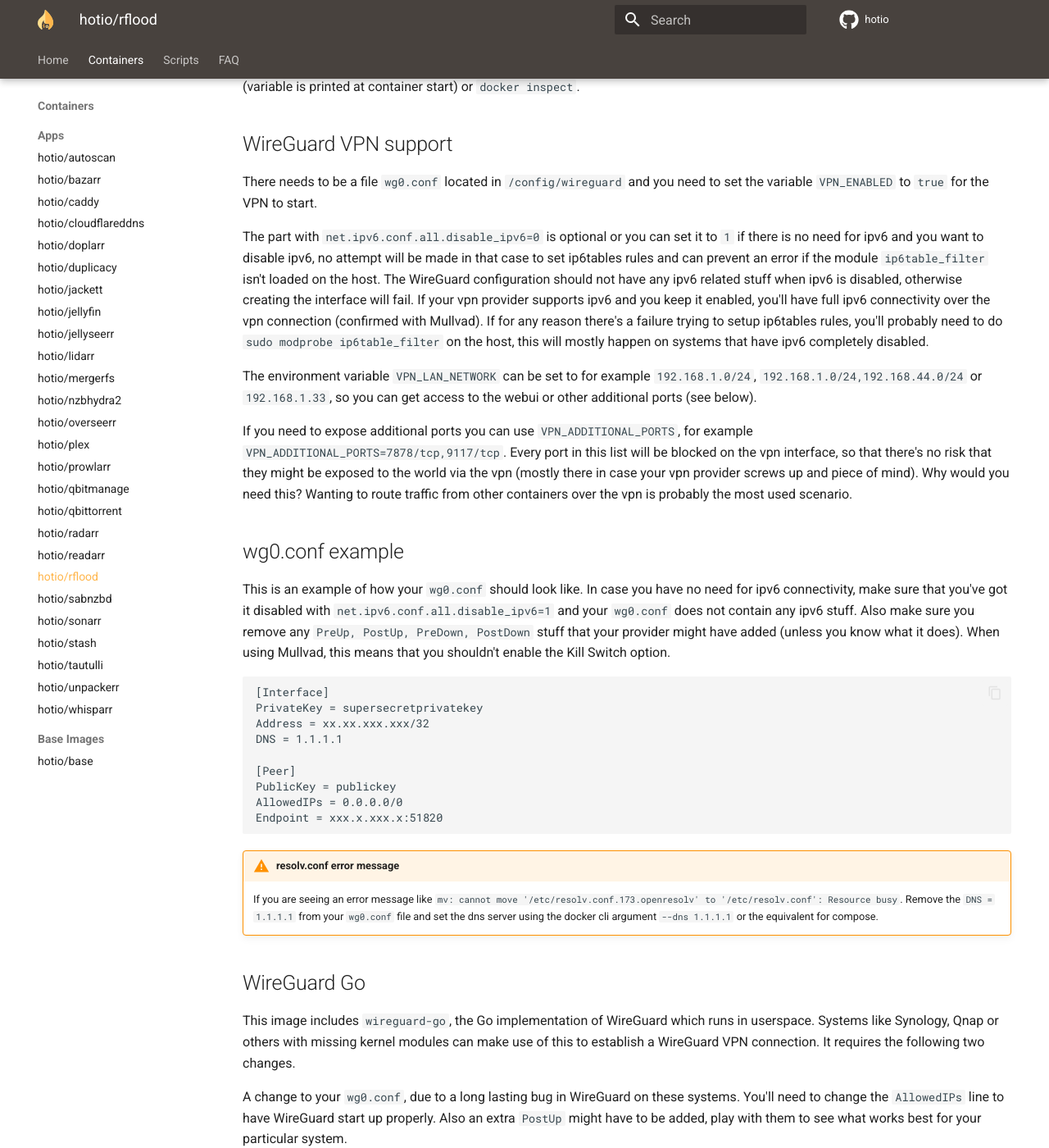
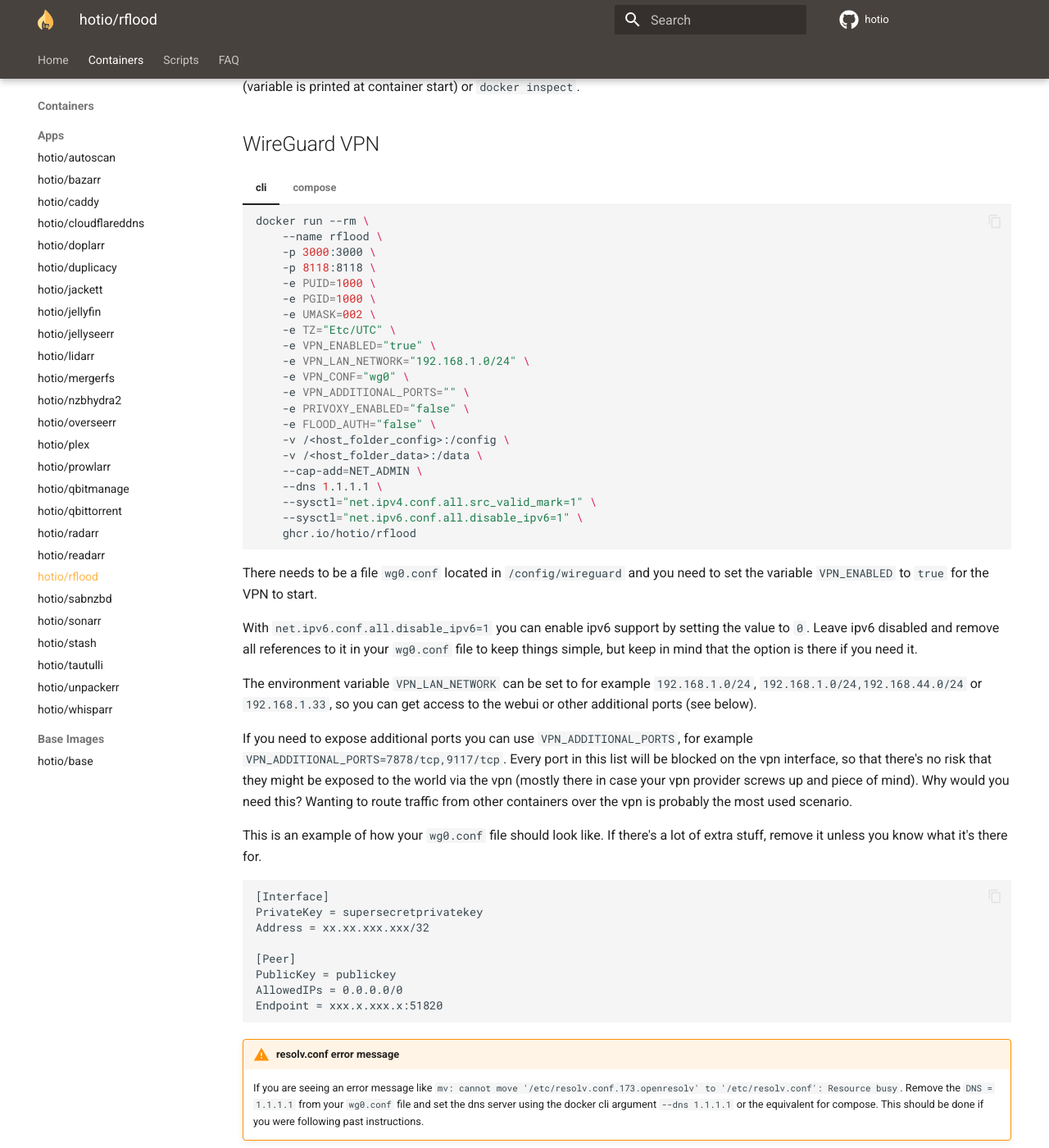
Before and after one commit to hotio/website, an MkDocs documentation site: the page built from docs/containers/rflood.md, in a window 1280 px wide and 1400 px high, scrolled down 947 px. Shown: the whole window at 82% size. Built offline with MkDocs 1.6.1 and Material for MkDocs 9.7.7, drawn with Linux system fonts in a browser that asks for light colours; some of the changed text lies outside the part shown.

Commit message:
update wg docs for syno

````diff
--- a/docs/containers/rflood.md
+++ b/docs/containers/rflood.md
@@ -49,7 +49,15 @@
           - /<host_folder_data>:/data
     ```
 
-=== "cli vpn"
+--8<-- "includes/tags.md"
+
+## Changing the WebUI port
+
+Under certain circumstances it's required to run the WebUI on a different internal port, you can do that by modifying the environment variable `WEBUI_PORTS` accordingly. It should be in the format `xxxx/tcp,xxxx/udp`, take a look at the default with `docker logs` (variable is printed at container start) or `docker inspect`.
+
+## WireGuard VPN
+
+=== "cli"
 
     ```shell
     docker run --rm \
@@ -61,7 +69,7 @@
         -e UMASK=002 \
         -e TZ="Etc/UTC" \
         -e VPN_ENABLED="true" \
-        -e VPN_LAN_NETWORK="" \
+        -e VPN_LAN_NETWORK="192.168.1.0/24" \
         -e VPN_CONF="wg0" \
         -e VPN_ADDITIONAL_PORTS="" \
         -e PRIVOXY_ENABLED="false" \
@@ -71,11 +79,11 @@
         --cap-add=NET_ADMIN \
         --dns 1.1.1.1 \
         --sysctl="net.ipv4.conf.all.src_valid_mark=1" \
-        --sysctl="net.ipv6.conf.all.disable_ipv6=0" \
+        --sysctl="net.ipv6.conf.all.disable_ipv6=1" \
         ghcr.io/hotio/rflood
     ```
 
-=== "compose vpn"
+=== "compose"
 
     ```yaml
     version: "3.7"
@@ -93,7 +101,7 @@
           - UMASK=002
           - TZ=Etc/UTC
           - VPN_ENABLED=true
-          - VPN_LAN_NETWORK
+          - VPN_LAN_NETWORK=192.168.1.0/24
           - VPN_CONF=wg0
           - VPN_ADDITIONAL_PORTS
           - PRIVOXY_ENABLED=false
@@ -107,15 +115,75 @@
           - 1.1.1.1
         sysctls:
           - net.ipv4.conf.all.src_valid_mark=1
-          - net.ipv6.conf.all.disable_ipv6=0
+          - net.ipv6.conf.all.disable_ipv6=1
     ```
-
---8<-- "includes/tags.md"
-
-## Changing the WebUI port
-
-Under certain circumstances it's required to run the WebUI on a different internal port, you can do that by modifying the environment variable `WEBUI_PORTS` accordingly. It should be in the format `xxxx/tcp,xxxx/udp`, take a look at the default with `docker logs` (variable is printed at container start) or `docker inspect`.
 
 --8<-- "includes/wireguard.md"
 
---8<-- "includes/wireguard-go.md"
+## Synology (WireGuard Go)
+
+=== "cli"
+
+    ```shell
+    docker run --rm \
+        --name rflood \
+        -p 3000:3000 \
+        -p 8118:8118 \
+        -e PUID=1000 \
+        -e PGID=1000 \
+        -e UMASK=002 \
+        -e TZ="Etc/UTC" \
+        -e VPN_ENABLED="true" \
+        -e VPN_LAN_NETWORK="192.168.1.0/24" \
+        -e VPN_CONF="wg0" \
+        -e VPN_ADDITIONAL_PORTS="" \
+        -e PRIVOXY_ENABLED="false" \
+        -e FLOOD_AUTH="false" \
+        -v /<host_folder_config>:/config \
+        -v /<host_folder_data>:/data \
+        --cap-add=NET_ADMIN \
+        --dns 1.1.1.1 \
+        --sysctl="net.ipv4.conf.all.src_valid_mark=1" \
+        --sysctl="net.ipv6.conf.all.disable_ipv6=1" \
+        --device /dev/net/tun:/dev/net/tun \
+        ghcr.io/hotio/rflood
+    ```
+
+=== "compose"
+
+    ```yaml
+    version: "3.7"
+
+    services:
+      rflood:
+        container_name: rflood
+        image: ghcr.io/hotio/rflood
+        ports:
+          - "3000:3000"
+          - "8118:8118"
+        environment:
+          - PUID=1000
+          - PGID=1000
+          - UMASK=002
+          - TZ=Etc/UTC
+          - VPN_ENABLED=true
+          - VPN_LAN_NETWORK=192.168.1.0/24
+          - VPN_CONF=wg0
+          - VPN_ADDITIONAL_PORTS
+          - PRIVOXY_ENABLED=false
+          - FLOOD_AUTH=false
+        volumes:
+          - /<host_folder_config>:/config
+          - /<host_folder_data>:/data
+        cap_add:
+          - NET_ADMIN
+        dns:
+          - 1.1.1.1
+        sysctls:
+          - net.ipv4.conf.all.src_valid_mark=1
+          - net.ipv6.conf.all.disable_ipv6=1
+        devices:
+          - /dev/net/tun:/dev/net/tun
+    ```
+
+--8<-- "includes/synology.md"
--- /dev/null
+++ b/includes/synology.md
@@ -0,0 +1,36 @@
+
+This image includes `wireguard-go`, the Go implementation of WireGuard which runs in userspace. Systems like Synology, Qnap or others with missing kernel modules can make use of this to establish a WireGuard VPN connection.
+
+This is an example of how your `wg0.conf` file should look like. If there's a lot of extra stuff, remove it unless you know what it's there for. Don't forget to add `PreUp` and adjust `ÀllowedIPs`.
+
+```text
+[Interface]
+PrivateKey = supersecretprivatekey
+Address = xx.xx.xxx.xxx/32
+PreUp = bash /config/wireguard/preup.sh
+
+[Peer]
+PublicKey = publickey
+AllowedIPs = 0.0.0.0/1,128.0.0.0/1
+Endpoint = xxx.x.xxx.x:51820
+```
+
+The `preup.sh` script stored in `/config/wireguard/preup.sh`.
+
+```shell
+#!/bin/bash
+wgserver=$(grep Endpoint "${CONFIG_DIR}/wireguard/${VPN_CONF}.conf" | awk '{print $3}')
+gateway=$(ip -o -4 route show to default | awk '{print $3}')
+
+ip -4 route add "${wgserver%:*}" via "${gateway}" dev eth0
+```
+
+It's most likely that the device `/dev/net/tun` does not exist, have a read [here](https://memoryleak.dev/post/fix-tun-tap-not-available-on-a-synology-nas/){: target=_blank rel="noopener noreferrer" } for instructions on checking and adding the device.
+
+It basically comes down to these few shell commands (tested with DSM 7.1.1-42962 Update 6):
+
+```shell
+sudo mkdir /dev/net
+sudo mknod /dev/net/tun c 10 200
+sudo chmod 600 /dev/net/tun
+```
--- a/includes/wireguard-go.md
+++ /dev/null
@@ -1,33 +0,0 @@
-## WireGuard Go
-
-This image includes `wireguard-go`, the Go implementation of WireGuard which runs in userspace. Systems like Synology, Qnap or others with missing kernel modules can make use of this to establish a WireGuard VPN connection. It requires the following two changes.
-
-A change to your `wg0.conf`, due to a long lasting bug in WireGuard on these systems. You'll need to change the `AllowedIPs` line to have WireGuard start up properly. Also an extra `PostUp` might have to be added, play with them to see what works best for your particular system.
-
-```text
-[Interface]
-...
-PostUp = wg set wg0 fwmark 51820 && ip -4 rule add not fwmark 51820 table 51820 && ip -4 rule add table main suppress_prefixlength 0 && iptables-restore -n
-...
-
-...
-[Peer]
-...
-AllowedIPs = 0.0.0.0/1,128.0.0.0/1
-...
-```
-
-Next, you'll also need to add a device mapping.
-
-=== "cli"
-
-    ```shell
-    --device /dev/net/tun:/dev/net/tun
-    ```
-
-=== "compose"
-
-    ```yaml
-    devices:
-      - /dev/net/tun:/dev/net/tun
-    ```
--- a/includes/wireguard.md
+++ b/includes/wireguard.md
@@ -1,22 +1,17 @@
-## WireGuard VPN support
-
 There needs to be a file `wg0.conf` located in `/config/wireguard` and you need to set the variable `VPN_ENABLED` to `true` for the VPN to start.
 
-The part with `net.ipv6.conf.all.disable_ipv6=0` is optional or you can set it to `1` if there is no need for ipv6 and you want to disable ipv6, no attempt will be made in that case to set ip6tables rules and can prevent an error if the module `ip6table_filter` isn't loaded on the host. The WireGuard configuration should not have any ipv6 related stuff when ipv6 is disabled, otherwise creating the interface will fail. If your vpn provider supports ipv6 and you keep it enabled, you'll have full ipv6 connectivity over the vpn connection (confirmed with Mullvad). If for any reason there's a failure trying to setup ip6tables rules, you'll probably need to do `sudo modprobe ip6table_filter` on the host, this will mostly happen on systems that have ipv6 completely disabled.
+With `net.ipv6.conf.all.disable_ipv6=1` you can enable ipv6 support by setting the value to `0`. Leave ipv6 disabled and remove all references to it in your `wg0.conf` file to keep things simple, but keep in mind that the option is there if you need it.
 
 The environment variable `VPN_LAN_NETWORK` can be set to for example `192.168.1.0/24`, `192.168.1.0/24,192.168.44.0/24` or `192.168.1.33`, so you can get access to the webui or other additional ports (see below).
 
 If you need to expose additional ports you can use `VPN_ADDITIONAL_PORTS`, for example `VPN_ADDITIONAL_PORTS=7878/tcp,9117/tcp`. Every port in this list will be blocked on the vpn interface, so that there's no risk that they might be exposed to the world via the vpn (mostly there in case your vpn provider screws up and piece of mind). Why would you need this? Wanting to route traffic from other containers over the vpn is probably the most used scenario.
 
-## wg0.conf example
-
-This is an example of how your `wg0.conf` should look like. In case you have no need for ipv6 connectivity, make sure that you've got it disabled with `net.ipv6.conf.all.disable_ipv6=1` and your `wg0.conf` does not contain any ipv6 stuff. Also make sure you remove any `PreUp, PostUp, PreDown, PostDown` stuff that your provider might have added (unless you know what it does). When using Mullvad, this means that you shouldn't enable the Kill Switch option.
+This is an example of how your `wg0.conf` file should look like. If there's a lot of extra stuff, remove it unless you know what it's there for.
 
 ```text
 [Interface]
 PrivateKey = supersecretprivatekey
 Address = xx.xx.xxx.xxx/32
-DNS = 1.1.1.1
 
 [Peer]
 PublicKey = publickey
@@ -26,4 +21,4 @@
 
 !!! warning "resolv.conf error message"
 
-    If you are seeing an error message like `mv: cannot move '/etc/resolv.conf.173.openresolv' to '/etc/resolv.conf': Resource busy`. Remove the `DNS = 1.1.1.1` from your `wg0.conf` file and set the dns server using the docker cli argument `--dns 1.1.1.1` or the equivalent for compose.
+    If you are seeing an error message like `mv: cannot move '/etc/resolv.conf.173.openresolv' to '/etc/resolv.conf': Resource busy`. Remove the `DNS = 1.1.1.1` from your `wg0.conf` file and set the dns server using the docker cli argument `--dns 1.1.1.1` or the equivalent for compose. This should be done if you were following past instructions.
````
Also changed, not shown: docs/containers/qbittorrent.md (+126 -60 lines).
